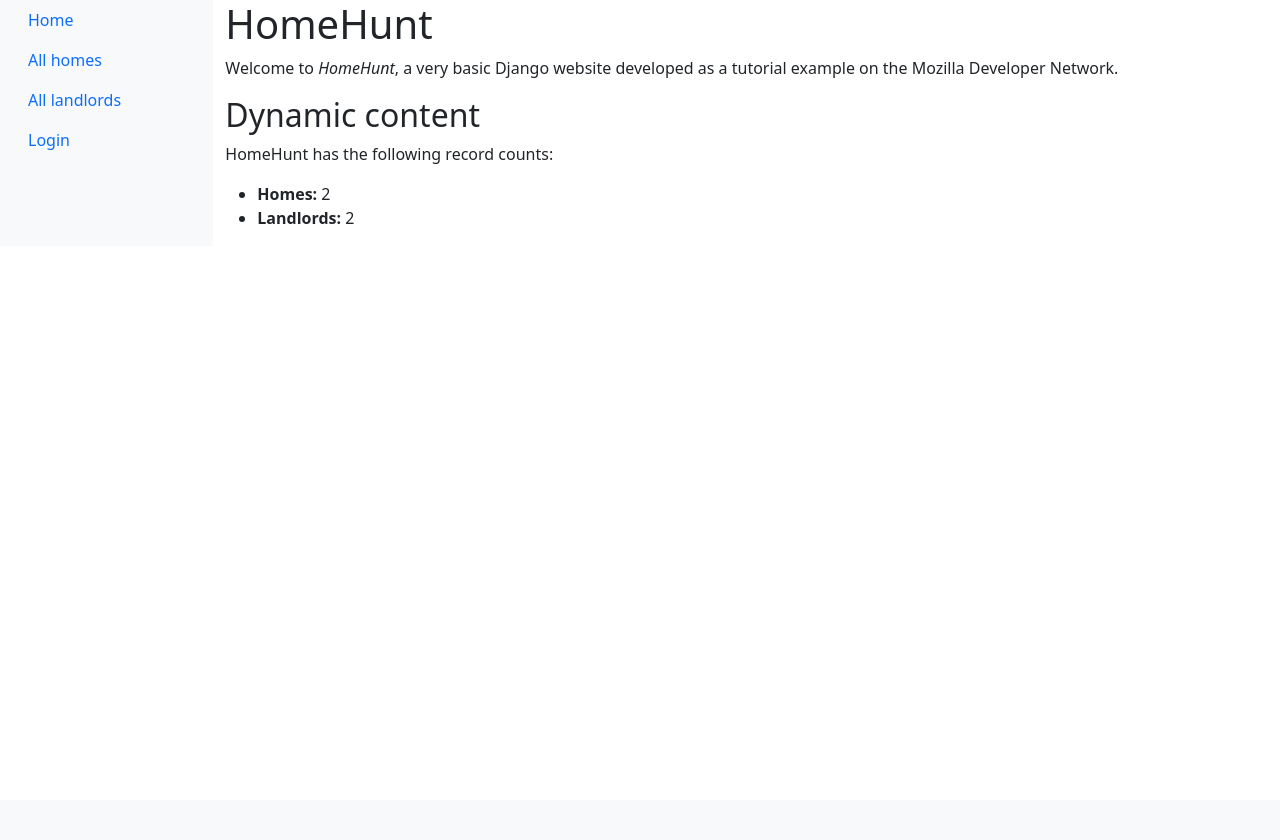
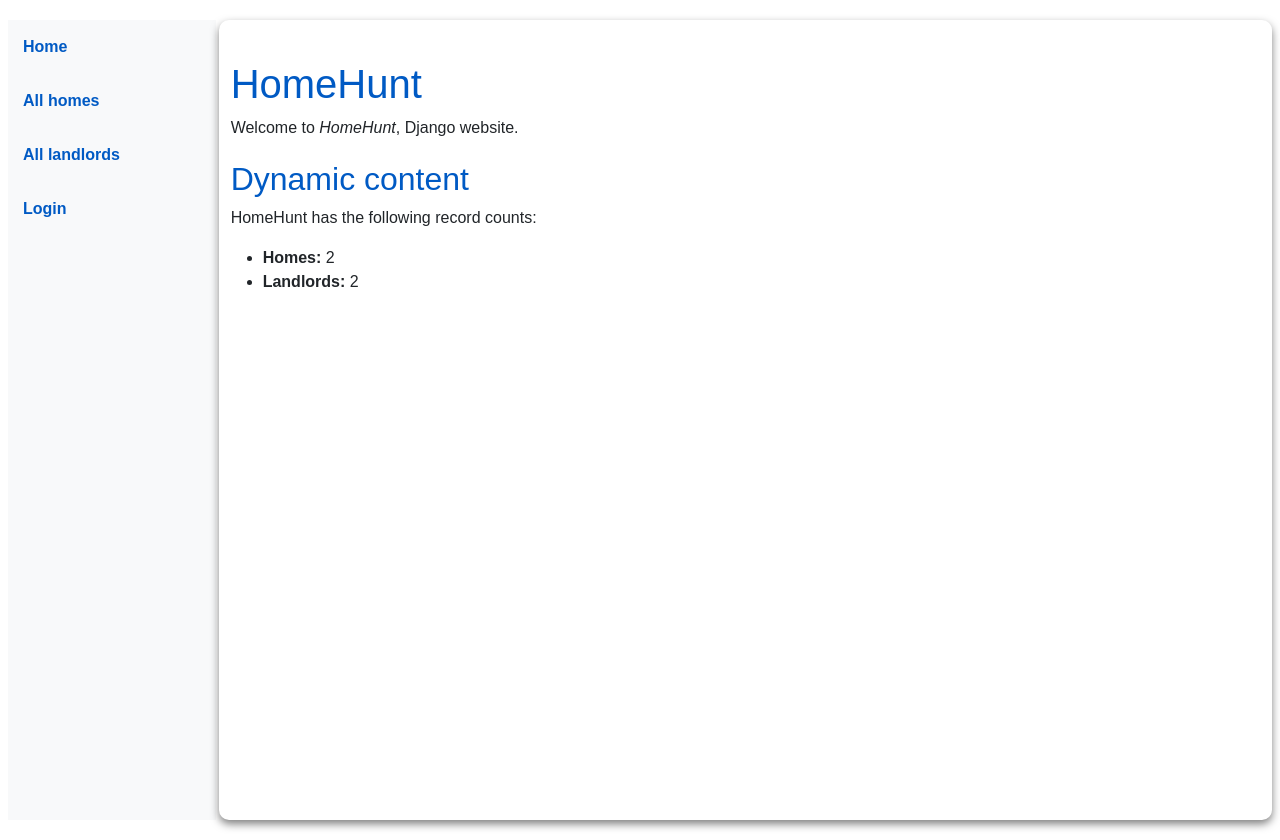
Before and after one commit to Yukky887/Django_HomeHunt, a Django app: page /catalog/ in a window 1280 px wide. Before the commit the page ends 224 px from the top, so only its background shows below. Run offline with Django 5.2, Linux system fonts and the light colour scheme; data comes from the database, SQL or seed files in the repository; both versions use the stored data as it was after the commit.

Commit message:
Добавлен css стиль сайта

```diff
--- a/catalog/forms.py
+++ b/catalog/forms.py
@@ -41,8 +41,6 @@ class HomeForm(forms.ModelForm):
         def __init__(self, *args, user=None, **kwargs):
             super().__init__(*args, **kwargs)
 
-            if user and not user.is_staff:
-                self.fields.pop("original_address", None)
 
 class HomeImageForm(forms.ModelForm):
     class Meta:
--- a/catalog/static/css/styles.css
+++ b/catalog/static/css/styles.css
@@ -1,5 +1,117 @@
-.sidebar-nav {
-  margin-top: 20px;
-  padding: 0;
-  list-style: none;
+/* Общие настройки */
+body {
+    font-family: Arial, sans-serif;
+    margin: 0;
+    padding: 0;
+    background-color: #ffffff; /* Легкий серый фон */
 }
+
+.container-fluid {
+    padding: 20px;
+}
+
+/* Сайдбар */
+.sidebar {
+    padding: 5px;
+    height: 100vh; /* Высота сайдбара равна высоте экрана */
+    overflow-y: auto; /* Добавляем скролл при необходимости */
+    border-right: 3px solid #ffffff; /* Легкая граница справа */
+}
+
+.sidebar ul {
+    list-style-type: none; /* Убираем маркеры списка */
+    padding: 0;
+}
+
+.sidebar .nav-item {
+    margin-bottom: 10px;
+}
+
+.sidebar .nav-link {
+    color: #005ac4; /* Темно-серый цвет текста */
+    text-decoration: none; /* Убираем подчеркивание ссылок */
+    font-weight: 900;
+    padding: 10px;
+    display: block;
+    border-radius: 5px; /* Закругленные углы */
+    transition: background-color 0.3s ease; /* Плавный переход фона */
+}
+
+.sidebar .nav-link:hover {
+    background-color: #005ac4; /* Голубой фон при наведении */
+    color: white; /* Белый текст при наведении */
+}
+
+/* Основное содержимое */
+main {
+    padding: 20px;
+    background-color: #ffffff; /* Белый фон для основного контента */
+    border-radius: 10px; /* Закругленные углы */
+    box-shadow: 0 4px 8px rgba(0, 0, 0, 0.5); /* Тень для карточки */
+}
+
+/* Заголовок */
+h1, h2, h3 {
+    color: #005ac4; /* Темно-серый цвет заголовков */
+    margin-top: 20px;
+}
+
+/* Кнопки */
+button, a.btn {
+    background-color: #007bff; /* Голубой цвет кнопок */
+    color: white;
+    border: none;
+    padding: 10px 20px;
+    border-radius: 5px;
+    cursor: pointer;
+    transition: background-color 0.3s ease;
+}
+
+button:hover, a.btn:hover {
+    background-color: #0056b3; /* Темно-голубой цвет при наведении */
+}
+
+/* Пагинация */
+.pagination {
+    margin-top: 20px;
+    text-align: center;
+}
+
+.page-links a {
+    color: #007bff; /* Голубой цвет ссылок пагинации */
+    text-decoration: none;
+    padding: 5px 10px;
+    border: 1px solid #007bff;
+    border-radius: 5px;
+    margin: 0 5px;
+}
+
+.page-links a:hover {
+    background-color: #007bff;
+    color: white;
+}
+
+.page-current {
+    font-weight: bold;
+}
+
+/* Форматирование для аутентификации */
+.auth-buttons {
+    margin-top: 20px;
+}
+
+.auth-buttons a {
+    margin-right: 10px;
+}
+
+/* Для мобильных устройств */
+@media (max-width: 768px) {
+    .sidebar {
+        position: static; /* Убираем фиксированную высоту для мобильных */
+        border-right: none;
+    }
+
+    main {
+        margin-top: 20px;
+    }
+}
--- a/catalog/templates/base_generic.html
+++ b/catalog/templates/base_generic.html
@@ -9,13 +9,16 @@
     <meta property="og:description" content="Find apartments for rent easily">
     <meta property="og:type" content="website">
 
+    <!-- Bootstrap CSS -->
     <link rel="stylesheet" href="https://cdn.jsdelivr.net/npm/bootstrap@5.3.0/dist/css/bootstrap.min.css" />
-    <script src="https://cdn.jsdelivr.net/npm/bootstrap@5.3.0/dist/js/bootstrap.bundle.min.js"></script>
 
+    <!-- CSS -->
     {% load static %}
     <link rel="stylesheet" href="{% static 'css/styles.css' %}" />
+
+    <!-- Bootstrap JS -->
+    <script src="https://cdn.jsdelivr.net/npm/bootstrap@5.3.0/dist/js/bootstrap.bundle.min.js"></script>
   </head>
-
   <body>
     <div class="container-fluid">
       <div class="row">
@@ -57,5 +60,6 @@
         </main>
       </div>
     </div>
+  <script src="{% static 'django-browser-reload/reload-listener.js' %}"></script>
   </body>
 </html>
--- a/catalog/templates/catalog/home_detail.html
+++ b/catalog/templates/catalog/home_detail.html
@@ -16,7 +16,10 @@
   <p>{{ home.city }}, {{ home.street }} {{ home.house_number }}{% if home.apartment_number %}, Apt {{ home.apartment_number }}{% endif %}</p>
 
   <p><strong>Original Listing:</strong>
-    <a href="{{ home.original_address }}" target="_blank">View Source</a>
+      {% if home.original_address %}
+        <a href="{{ home.original_address }}" target="_blank">View Source</a>
+      {% endif %}
+
   </p>
 
   <h3>Images:</h3>
--- a/catalog/templates/index.html
+++ b/catalog/templates/index.html
@@ -3,7 +3,7 @@
 {% block content %}
 <h1>HomeHunt</h1>
 
-  <p>Welcome to <em>HomeHunt</em>, a very basic Django website developed as a tutorial example on the Mozilla Developer Network.</p>
+  <p>Welcome to <em>HomeHunt</em>, Django website.</p>
 
 <h2>Dynamic content</h2>
 
--- a/homehunt/urls.py
+++ b/homehunt/urls.py
@@ -25,7 +25,9 @@ from catalog import views
 urlpatterns = [
     path('admin/', admin.site.urls),
     path('catalog/', include('catalog.urls')), # переадресация с корневого url на /catalog
+    path("__reload__/", include("django_browser_reload.urls")),  # Маршруты для django-browser-reload
 ]
+
 
 # URLs
 urlpatterns += static(settings.MEDIA_URL, document_root=settings.MEDIA_ROOT)
```
Also changed, not shown: homehunt/settings.py (+6 -2 lines), db.sqlite3, media/home_images/photo_2025-02-18_22.35.28.jpeg (added), media/home_images/photo_2025-02-18_22.35.31.jpeg (added), media/home_images/photo_2025-02-18_22.35.32.jpeg (added), media/home_images/photo_2025-02-18_22.35.34.jpeg (added). Lines whose indentation alone changed are shown as unchanged.
